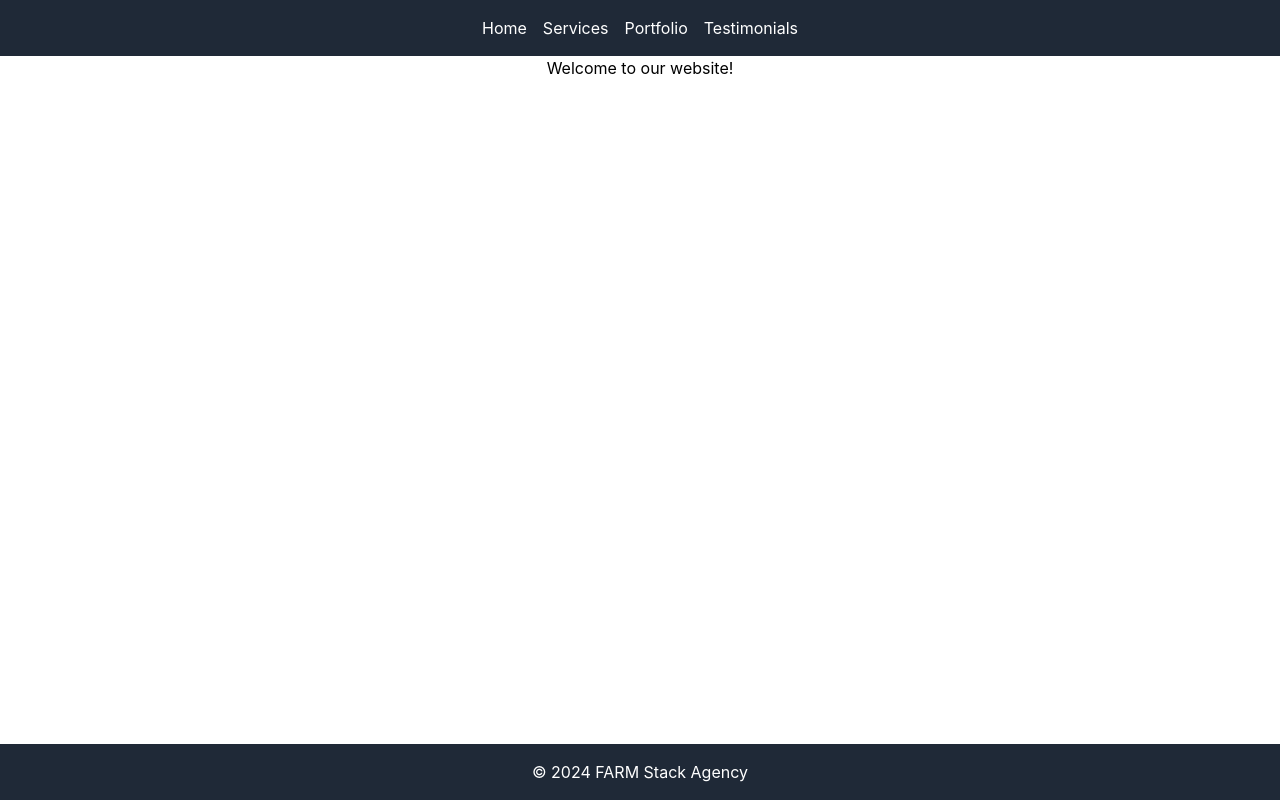
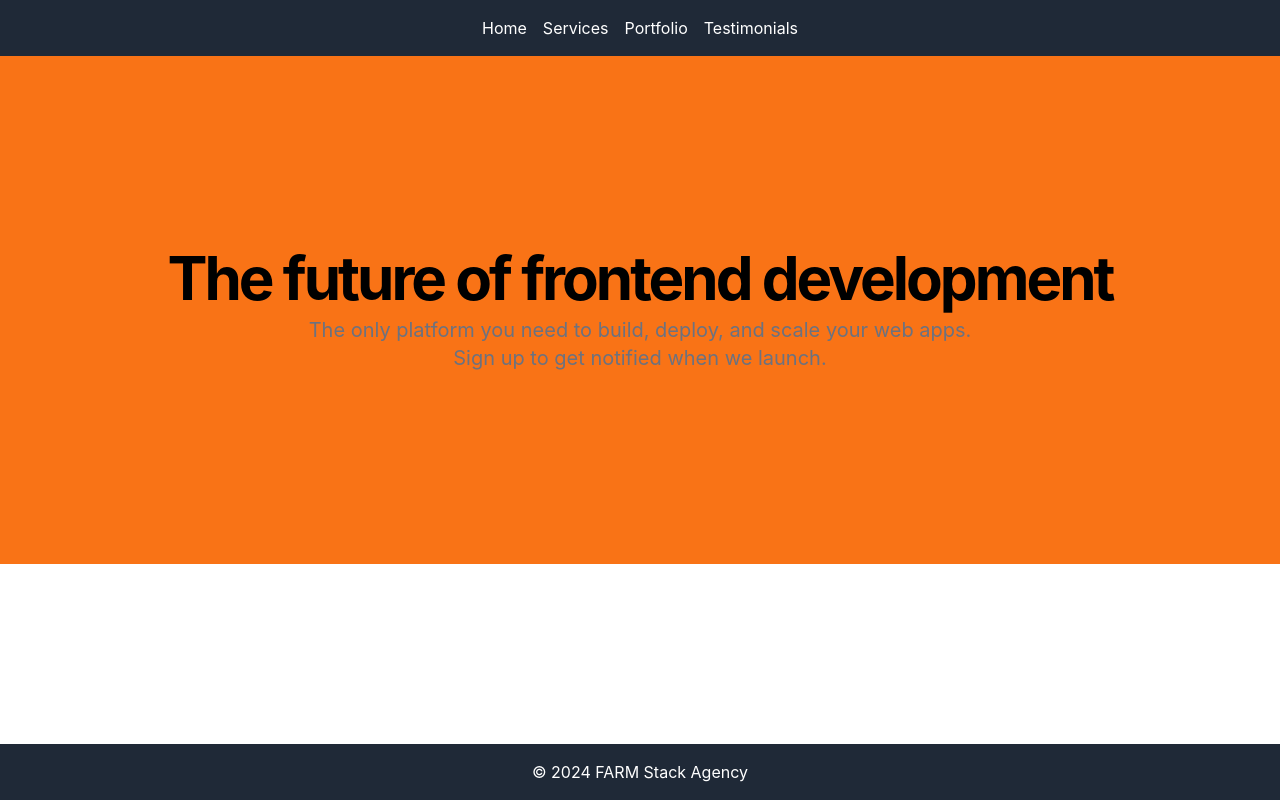
Before and after one commit to Arman170616/FARM-Stack-Agency-, a React (Create React App) app in the folder frontend/my-fastapi-react-app/: page / in a window 1280 px wide. Built offline with nearby package versions, Linux system fonts and the light colour scheme.

Commit message:
Home page

```diff
--- a/frontend/my-fastapi-react-app/src/components/Home.tsx
+++ b/frontend/my-fastapi-react-app/src/components/Home.tsx
@@ -1,11 +1,23 @@
-// Home.tsx
 import React from 'react';
 
 const Home: React.FC = () => {
   return (
-    <div>
-      <p>Welcome to our website!</p>
-    </div>
+    <section className="w-full py-12 md:py-24 lg:py-32 xl:py-48 bg-orange-500">
+      <div className="container px-4 md:px-6">
+        <div className="flex flex-col items-center space-y-4 text-center">
+          <div className="space-y-2">
+            <h1 className="text-3xl font-bold tracking-tighter sm:text-4xl md:text-5xl lg:text-6xl/none">
+              The future of frontend development
+            </h1>
+            <p className="mx-auto max-w-[700px] text-gray-500 md:text-xl dark:text-gray-700">
+              The only platform you need to build, deploy, and scale your web apps. Sign up to get notified when we
+              launch.
+            </p>
+          </div>
+
+        </div>
+      </div>
+    </section>
   );
 }
 
```
Also changed, not shown: frontend/my-fastapi-react-app/tsconfig.json (+6 -1 lines).
